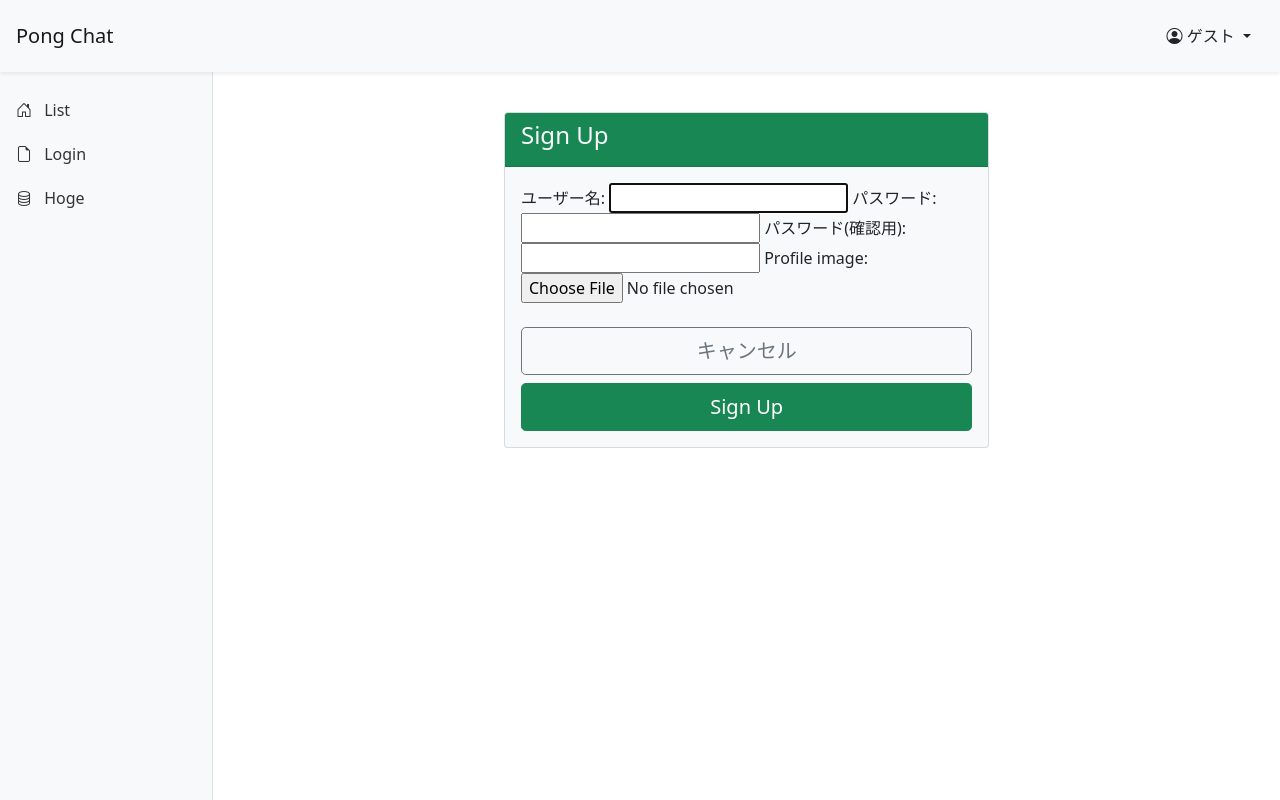
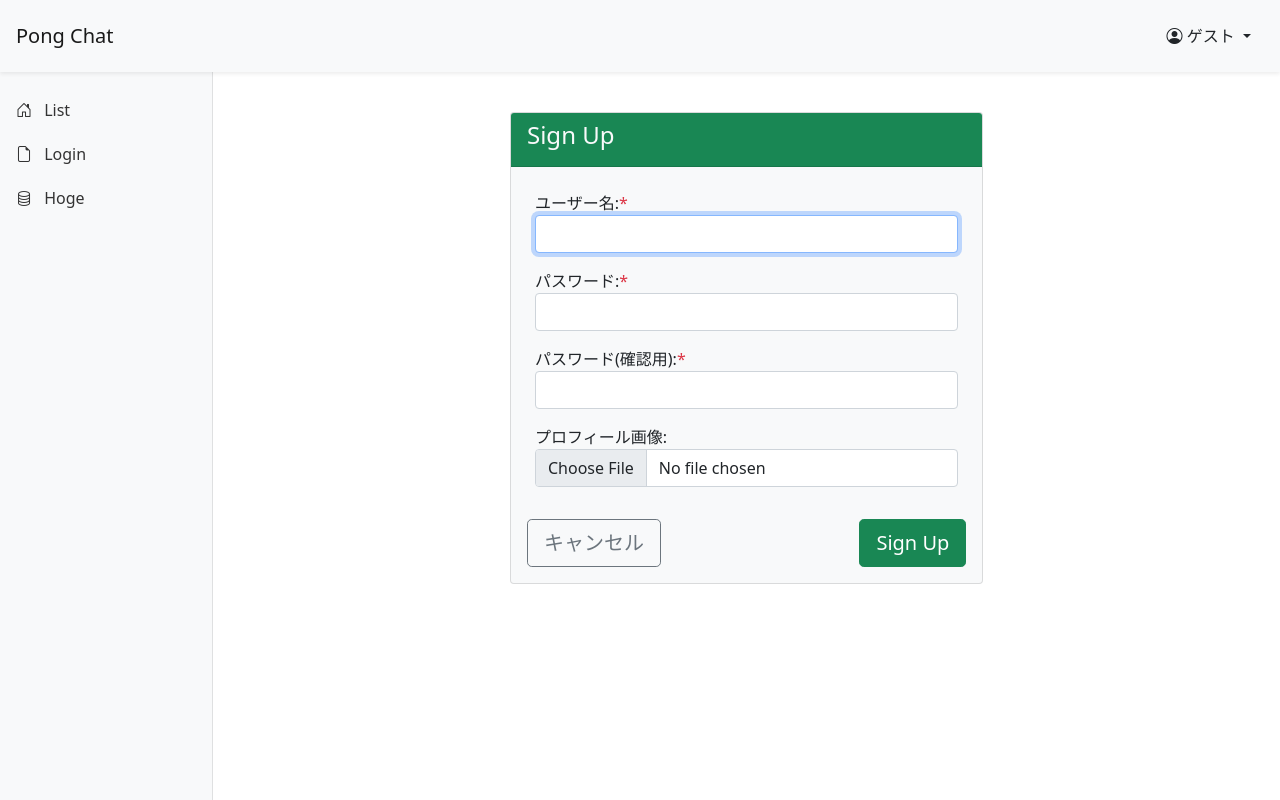
Before and after one commit to yuki-shimoda-crypto/42_ft_transcendence, a Django app: page /signup/ in a window 1280 px wide. Run offline with Django 5.2, Linux system fonts and the light colour scheme; some libraries are stand-ins or nearby versions.

Commit message:
[refactor]: #22 modify user_form style and touch accounts/static/accounts/scripts/preview_image.js
[body]

[notes]

close #<issue-number>

```diff
--- a/PongChat/PongChat/settings.py
+++ b/PongChat/PongChat/settings.py
@@ -129,7 +129,7 @@
 # Static files (CSS, JavaScript, Images)
 # https://docs.djangoproject.com/en/5.0/howto/static-files/
 
-STATIC_URL = "static/"
+STATIC_URL = "/static/"
 
 STATICFILES_DIRS = [
     BASE_DIR / "static",
--- a/PongChat/accounts/forms.py
+++ b/PongChat/accounts/forms.py
@@ -14,25 +14,16 @@
             field.widget.attrs["placeholder"] = field.label
 
 
-# class SignupForm(UserCreationForm):
-#     class Meta:
-#         model = User
-#         fields = ('username', )
-
-#     def __init__(self, *args, **kwargs):
-#         super().__init__(*args, **kwargs)
-#         for field in self.fields.values():
-#             field.widget.attrs['class'] = 'form-control'
-#             field.widget.attrs['required'] = ''
-
-
 class CustomUserCreationForm(UserCreationForm):
     class Meta(UserCreationForm.Meta):
         model = CustomUser
         fields = ("username", "password1", "password2", "profile_image")
 
-
-# class CustomUserChangeForm(UserChangeForm):
-#     class Meta:
-#         model = CustomUser
-#         fields = ('username', 'profile_image')
+    def __init__(self, *args, **kwargs):
+        super(CustomUserCreationForm, self).__init__(*args, **kwargs)
+        for field_name in self.fields:
+            field = self.fields[field_name]
+            field.widget.attrs['class'] = 'form-control'
+            field.widget.attrs['required'] = ''
+            if field_name == 'profile_image':
+                field.label = 'プロフィール画像'
--- /dev/null
+++ b/PongChat/accounts/static/accounts/scripts/preview_image.js
@@ -0,0 +1,18 @@
+document.addEventListener("DOMContentLoaded", () => {
+  const fileInput = document.querySelector("#id_profile_image");
+  const previewImage = document.querySelector("#image-preview");
+
+  fileInput.addEventListener("change", () => {
+    const file = fileInput.files[0];
+    if (file) {
+      const reader = new FileReader();
+      reader.onload = function (e) {
+        previewImage.src = e.target.result;
+        previewImage.style.display = "block";
+      };
+      reader.readAsDataURL(file);
+    } else {
+      previewImage.style.display = "none";
+    }
+  });
+});
--- a/PongChat/accounts/templates/accounts/user_form.html
+++ b/PongChat/accounts/templates/accounts/user_form.html
@@ -1,28 +1,45 @@
 {% extends "common/base.html" %}
-
-{% block title%} {{ process_name }} {% endblock %}
+{% block title %}{{ process_name }}{% endblock %}
+{% load static %}
 
 {% block content %}
 <div class="container">
-  <div class="col-md-6 offset-md-3">
+  <div class="row justify-content-center">
+    <div class="col-lg-6 col-md-8">
       <div class="card mt-3 mb-3 bg-light">
         <div class="card-header bg-success text-light">
           <h4>{{ process_name }}</h4>
         </div>
         <div class="card-body">
-        <form action="" method="post" enctype="multipart/form-data">
+          <form action="" method="POST" enctype="multipart/form-data">
             {{ form.non_field_errors }}
+            {% csrf_token %}
             {% for field in form %}
-              <label for="{{ field.id_for_label }}">{{ field.label_tag }}</label>
+              <div class="form-group p-2">
+                <label for="{{ field.id_for_label }}">{{ field.label_tag }}{% if field.field.required %}<span class="text-danger">*</span>{% endif %}</label>
                 {{ field }}
-              {{ field.errors }}
+                {% if field.errors %}
+                <div class="alert alert-danger mt-2" role="alert">
+                  {% for error in field.errors %}
+                    <div>{{ error }}</div>
                   {% endfor %}
-          {% csrf_token %}
-          <button type="button" class="btn btn-outline-secondary btn-lg btn-block mt-4" onclick="history.back()">キャンセル</button>
-          <button type="submit" class="btn btn-success btn-lg btn-block mt-2">{{ process_name }}</button>
+                </div>
+                {% endif %}
+              </div>
+            {% endfor %}
+            <div class="form-group text-center">
+              <img id="image-preview" src="#" alt="Profile Image Preview" class="rounded-circle border" style="width: 200px; height: 200px; object-fit: cover; display: none;">
+            </div>
+
+            <div class="d-flex justify-content-between">
+              <button type="button" class="btn btn-outline-secondary btn-lg mt-4" onclick="history.back()">キャンセル</button>
+              <button type="submit" class="btn btn-success btn-lg mt-4">{{ process_name }}</button>
+            </div>
           </form>
         </div>
       </div>
     </div>
   </div>
+</div>
+<script src="{% static 'accounts/scripts/preview_image.js' %}"></script>
 {% endblock %}
--- a/PongChat/accounts/views.py
+++ b/PongChat/accounts/views.py
@@ -1,7 +1,7 @@
 from django.contrib.auth.mixins import UserPassesTestMixin
 from django.contrib.auth.views import LoginView, LogoutView
 from django.shortcuts import redirect, render
-from django.urls import reverse, reverse_lazy
+from django.urls import reverse_lazy
 from django.views import View, generic
 
 from .forms import CustomUserCreationForm, LoginForm
@@ -34,20 +34,6 @@
     template_name = "accounts/my_page.html"
 
 
-# class Signup(generic.CreateView):
-#     template_name = 'accounts/user_form.html'
-#     form_class = SignupForm
-
-#     def form_valid(self, form):
-#         form.save()
-#         return redirect('accounts:signup_done')
-
-#     def get_context_data(self, **kwargs):
-#         context = super().get_context_data(**kwargs)
-#         context["process_name"] = "Sign up"
-#         return context
-
-
 class SignUpView(View):
     form_class = CustomUserCreationForm
     template_name = "accounts/user_form.html"
@@ -62,8 +48,9 @@
         if form.is_valid():
             form.save()
             return redirect(reverse_lazy("accounts:signup_done"))
-        context = {"form": form, "process_name": "Sign Up"}
-        return render(request, reverse("accounts:signup_done"), context)
+        else:
+            context = {"form": form, "process_name": "Sign Up"}
+            return render(request, "accounts/user_form.html", context)
 
 
 class SignupDone(generic.TemplateView):
```
Also changed, not shown: PongChat/accounts/templates/accounts/login.html (+16 -7 lines). Lines whose indentation alone changed are shown as unchanged.
